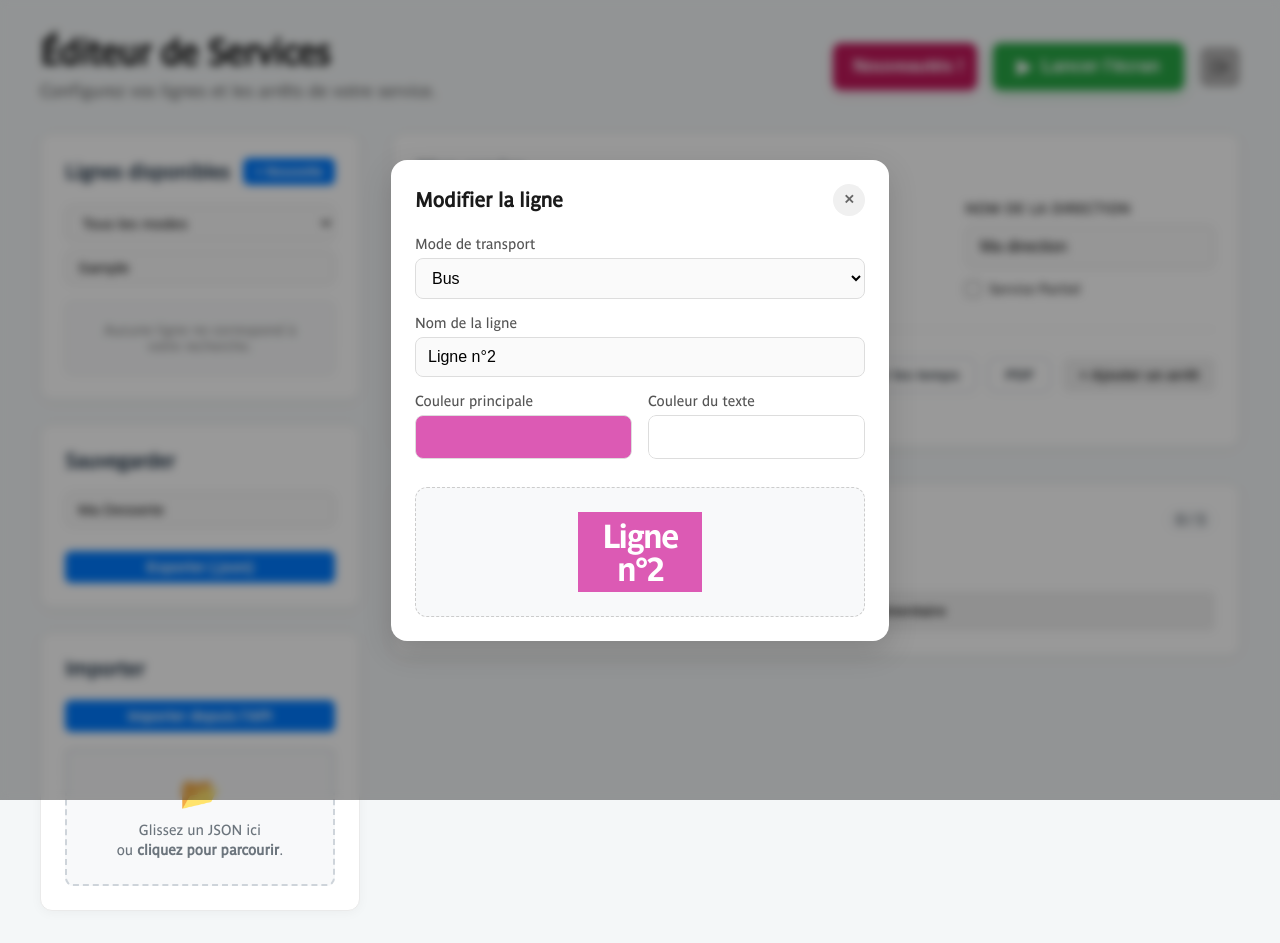
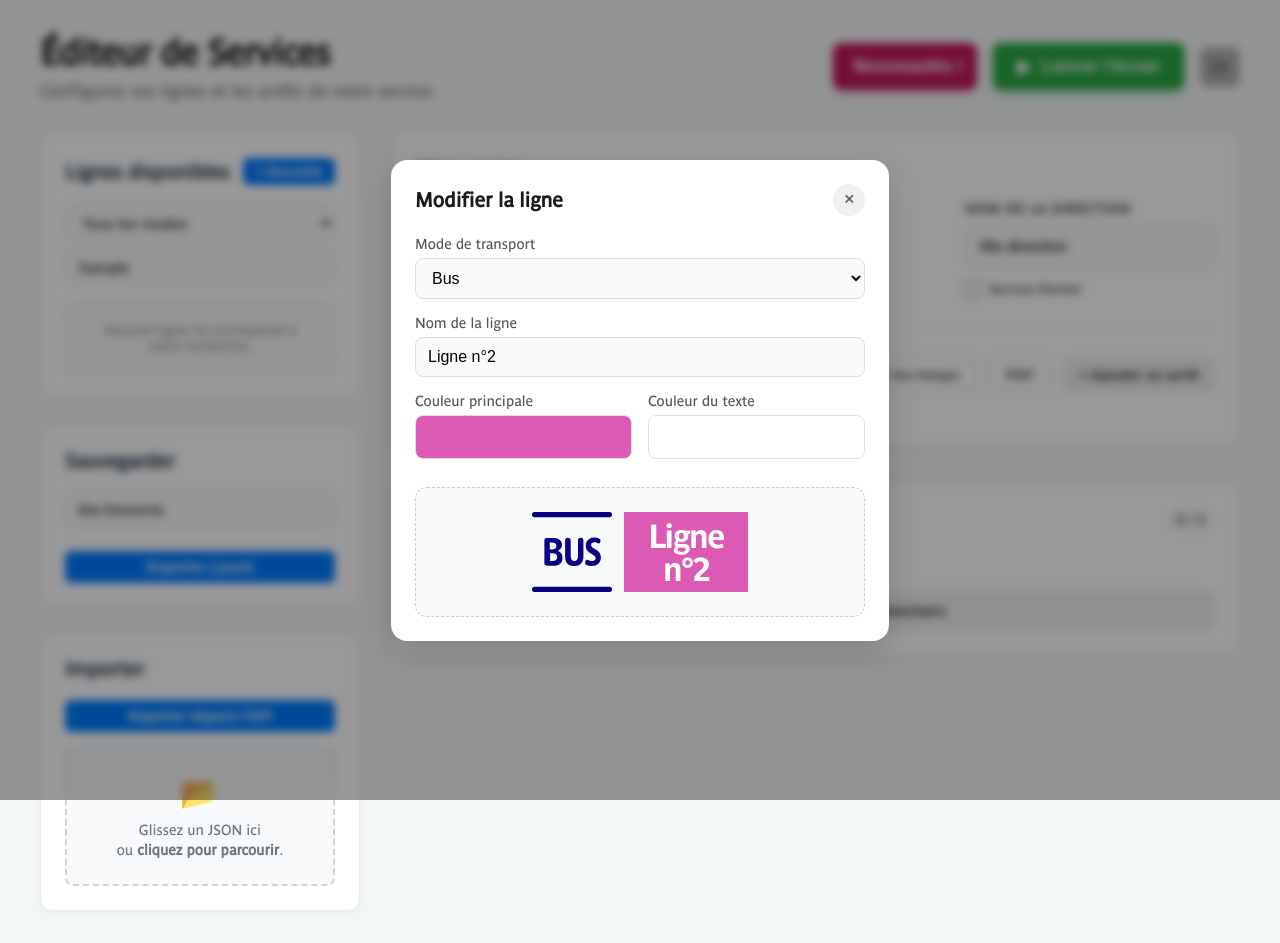
Before and after one commit to Leon-ED/lumiplan-ratp, a Vue app: page /editor/1/1 in a window 1280 px wide. Both pictures are taken after typing "Sample" into the empty fields and a click on the button "+ Nouvelle". Built offline with nearby package versions, Linux system fonts and the light colour scheme.

Commit message:
Ajout mode de la ligne dans la modale de prévisualisation du logo de la ligne / suppression arrière plan pour le mode bus aérporto

```diff
--- a/src/components/Editor/LineEditorModal.vue
+++ b/src/components/Editor/LineEditorModal.vue
@@ -23,15 +23,18 @@ defineExpose({
   open,
 });
 
-
 const compatibleLines = computed(() => {
   if (!props.line) return [];
 
   return props.allLines.filter(
     (otherLine) =>
-      ![Mode.NOCTILIEN, Mode.BUS_REMPLACEMENT, Mode.BUS, Mode.TER, Mode.BUS_AEROPORT].includes(
-        otherLine.mode,
-      ) && otherLine.id !== props.line?.id,
+      ![
+        Mode.NOCTILIEN,
+        Mode.BUS_REMPLACEMENT,
+        Mode.BUS,
+        Mode.TER,
+        Mode.BUS_AEROPORT,
+      ].includes(otherLine.mode) && otherLine.id !== props.line?.id,
   );
 });
 
@@ -170,6 +173,7 @@ const handleLinkedLineChange = () => {
     </div>
 
     <div class="line-edition_render" v-if="line">
+      <img :src="'/modes/' + line.mode.toLowerCase() + '.svg'" alt="Mode" class="mode-picto" />
       <LineLogo :line="line" class-name="line-logo" size="5rem" />
     </div>
   </dialog>
@@ -187,7 +191,10 @@ dialog.line-edition {
   color: #333;
   font-family: inherit;
 }
-
+.mode-picto {
+  margin-right: 12px;
+  height: 5rem;
+}
 dialog.line-edition::backdrop {
   background: rgba(0, 0, 0, 0.4);
   backdrop-filter: blur(4px);
```
Also changed, not shown: public/modes/bus_aeroport.svg.
